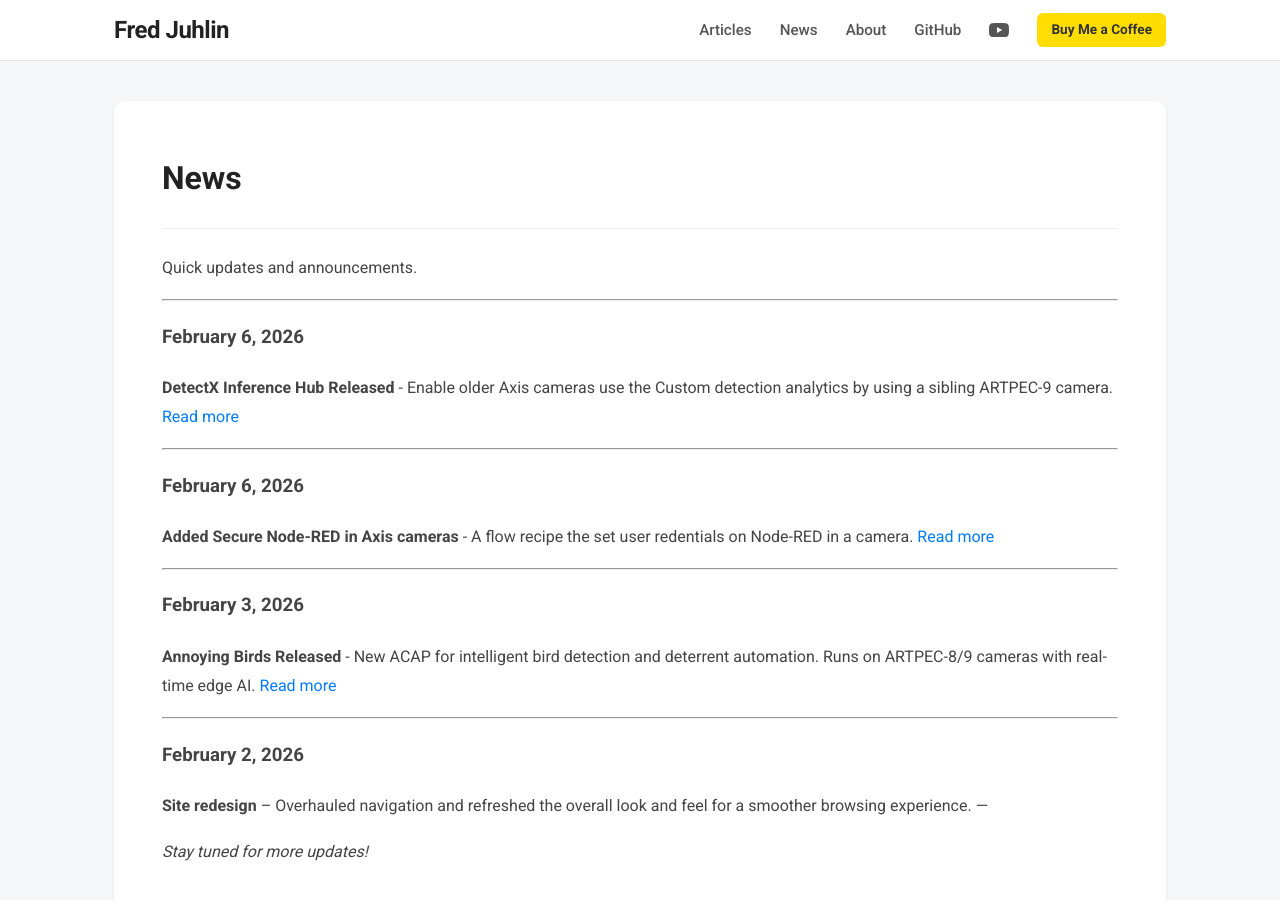
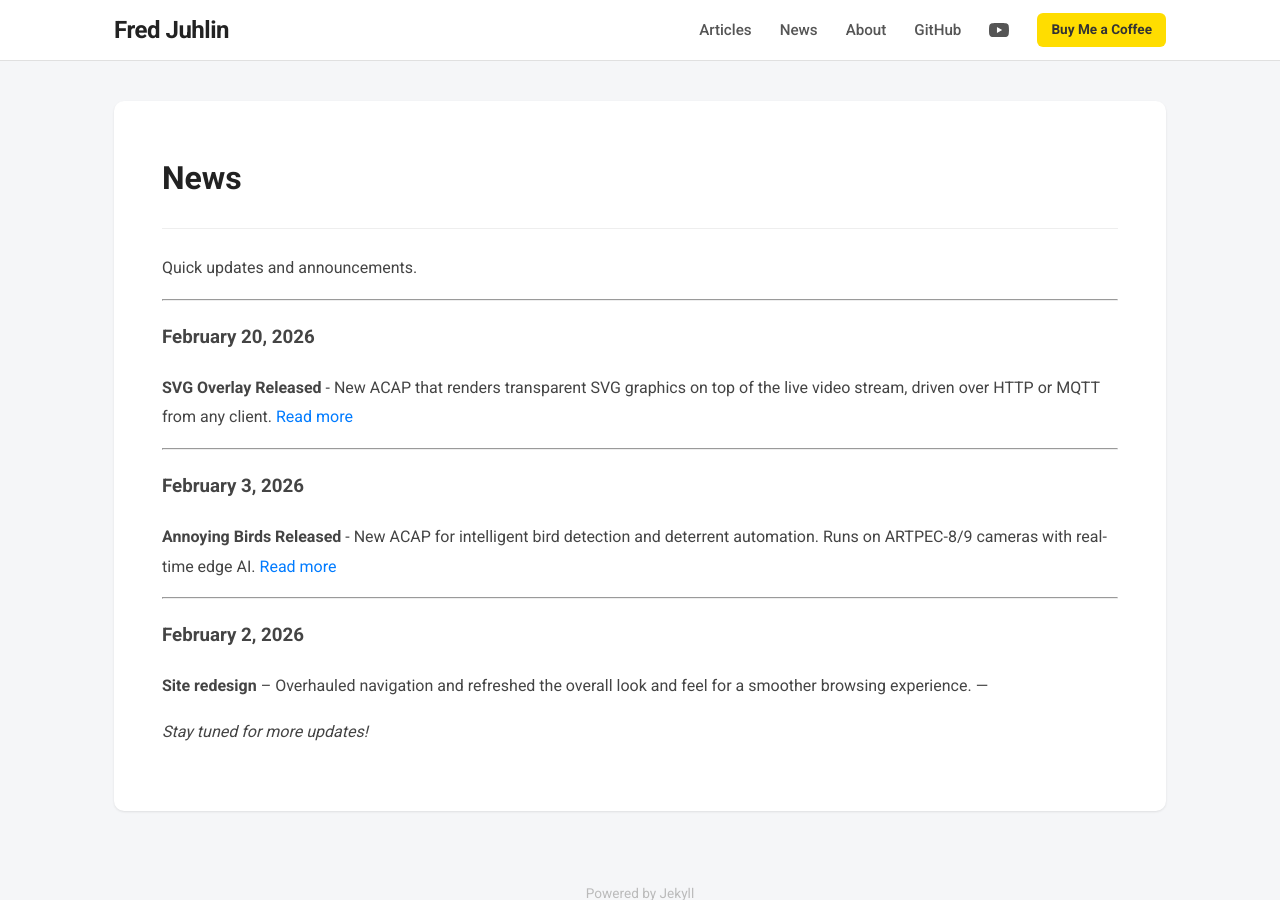
Before and after one commit to pandosme/pandosme.github.io, a Jekyll site: the page built from docs/news.md, in a window 1280 px wide and 900 px high. Built offline with Jekyll 4.4.1, drawn with Linux system fonts in a browser that asks for light colours.

Commit message:
Updated news page with SVG Overlay release
Co-Authored-By: Claude Sonnet 4.6 <noreply@anthropic.com>

```diff
--- a/docs/news.md
+++ b/docs/news.md
@@ -8,14 +8,8 @@ Quick updates and announcements.
 
 ---
 
-### February 6, 2026
-**DetectX Inference Hub Released** - Enable older Axis cameras use the Custom detection analytics by using a sibling ARTPEC-9 camera. [Read more](/acap/2026/02/06/inference-hub.html)
-
----
-
-### February 6, 2026
-**Added Secure Node-RED in Axis cameras** - A flow recipe the set user redentials on Node-RED in a camera. [Read more](https://github.com/pandosme/node-red-recipes/blob/main/recipes/securing-node-red-in-cameras/README.md)
-
+### February 20, 2026
+**SVG Overlay Released** - New ACAP that renders transparent SVG graphics on top of the live video stream, driven over HTTP or MQTT from any client. [Read more](/acap/2026/02/20/SVG-Overlay.html)
 
 ---
 
```
